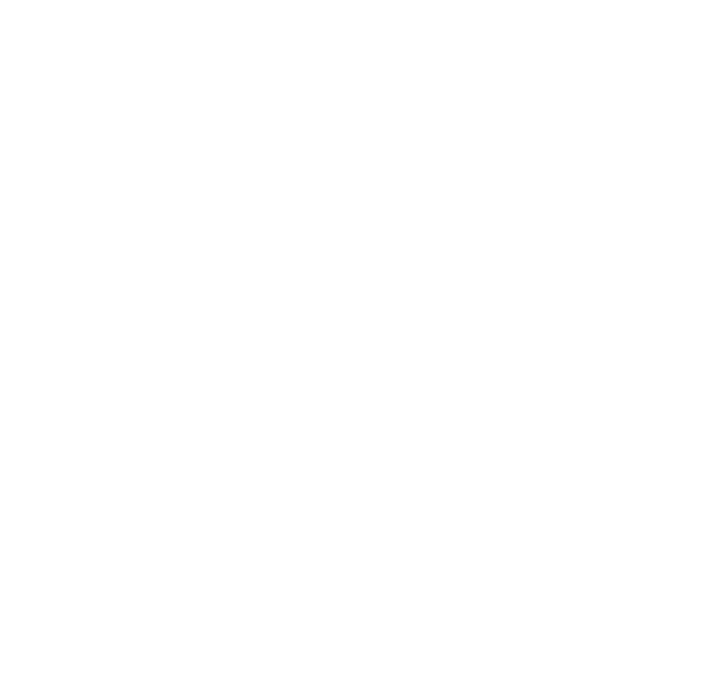
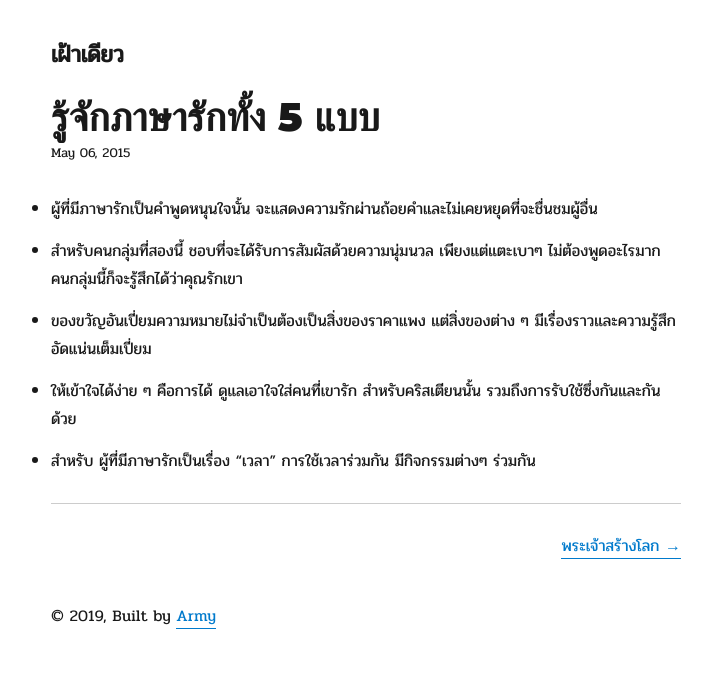
Before and after one commit to 100daysbooster/blog-bible, a Gatsby site: page /kind-of-love/ in a window 1280 px wide. Before the commit this address had no page. Shown: the whole page, without its empty margins (274-986 px from the left). Built offline with nearby package versions, Linux system fonts and the light colour scheme; Gatsby itself is replaced by a stand-in of ours; some packages are replaced by stand-ins of ours.

Commit message:
add content

```diff
--- /dev/null
+++ b/content/blog/genesis/index.md
@@ -0,0 +1,7 @@
+---
+title: พระเจ้าสร้างโลก
+date: "2019-06-22"
+---
+
+
+พระเจ้าสร้างทุกอย่างด้วยคำพูดแต่สร้างมนุษย์ด้วยมือ
--- /dev/null
+++ b/content/blog/kind-of-love/index.md
@@ -0,0 +1,10 @@
+---
+title: รู้จักภาษารักทั้ง 5 แบบ
+date: "2015-05-06T23:46:37.121Z"
+---
+
+- ผู้ที่มีภาษารักเป็นคำพูดหนุนใจนั้น จะแสดงความรักผ่านถ้อยคำและไม่เคยหยุดที่จะชื่นชมผู้อื่น
+- สำหรับคนกลุ่มที่สองนี้ ชอบที่จะได้รับการสัมผัสด้วยความนุ่มนวล เพียงแต่แตะเบาๆ ไม่ต้องพูดอะไรมาก คนกลุ่มนี้ก็จะรู้สึกได้ว่าคุณรักเขา
+- ของขวัญอันเปี่ยมความหมายไม่จำเป็นต้องเป็นสิ่งของราคาแพง แต่สิ่งของต่าง ๆ มีเรื่องราวและความรู้สึกอัดแน่นเต็มเปี่ยม
+- ให้เข้าใจได้ง่าย ๆ คือการได้ ดูแลเอาใจใส่คนที่เขารัก สำหรับคริสเตียนนั้น รวมถึงการรับใช้ซึ่งกันและกันด้วย
+- สำหรับ ผู้ที่มีภาษารักเป็นเรื่อง  “เวลา” การใช้เวลาร่วมกัน มีกิจกรรมต่างๆ ร่วมกัน
--- a/content/blog/testing/index.md
+++ /dev/null
@@ -1,6 +0,0 @@
----
-title: ทดสอบ
-date: "2015-05-06T23:46:37.121Z"
----
-
-ทดสอบภาษาไทย อีกครั้งทำยังไงดี
--- a/gatsby-config.js
+++ b/gatsby-config.js
@@ -1,7 +1,7 @@
 module.exports = {
   siteMetadata: {
     title: `เฝ้าเดียว`,
-    author: `Kyle Mathews`,
+    author: `Army`,
     description: `A starter blog demonstrating what Gatsby can do.`,
     siteUrl: `https://gatsby-starter-blog-demo.netlify.com/`,
     social: {
--- a/src/components/layout.js
+++ b/src/components/layout.js
@@ -59,8 +59,8 @@ class Layout extends React.Component {
                 <header>{header}</header>
                 <main>{children}</main>
                 <footer>
-                    © {new Date().getFullYear()}, Built with {` `}
-                    <a href="https://www.gatsbyjs.org">Gatsby</a>
+                    © {new Date().getFullYear()}, Built by {` `}
+                    <a href="https://www.facebook.com/codegeassmasterzeronebreakout">Army</a>
                 </footer>
             </div>
         )
--- a/src/templates/blog-post.js
+++ b/src/templates/blog-post.js
@@ -41,7 +41,7 @@ class BlogPostTemplate extends React.Component {
             marginBottom: rhythm(1),
           }}
         />
-        <Bio />
+
 
         <ul
           style={{
```
